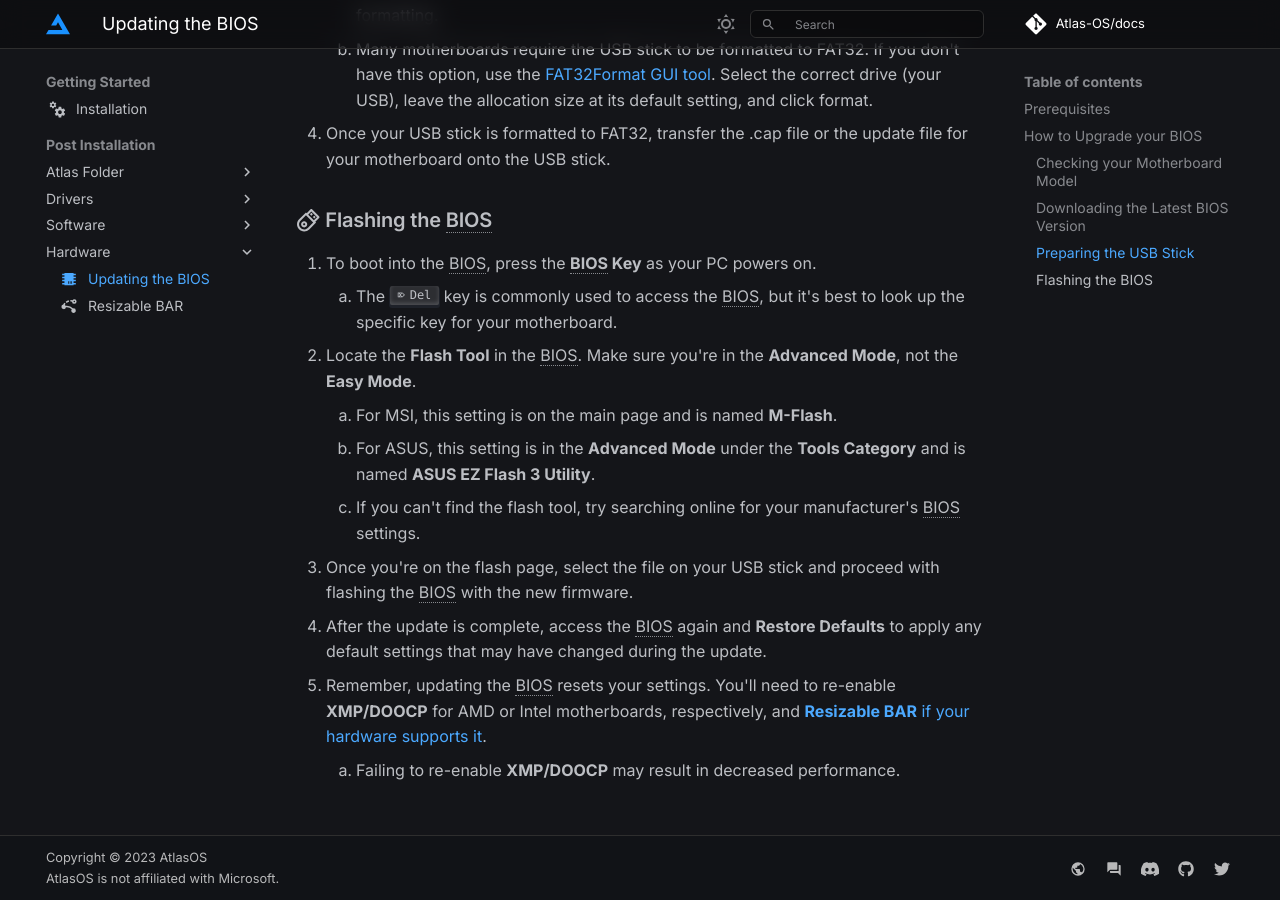
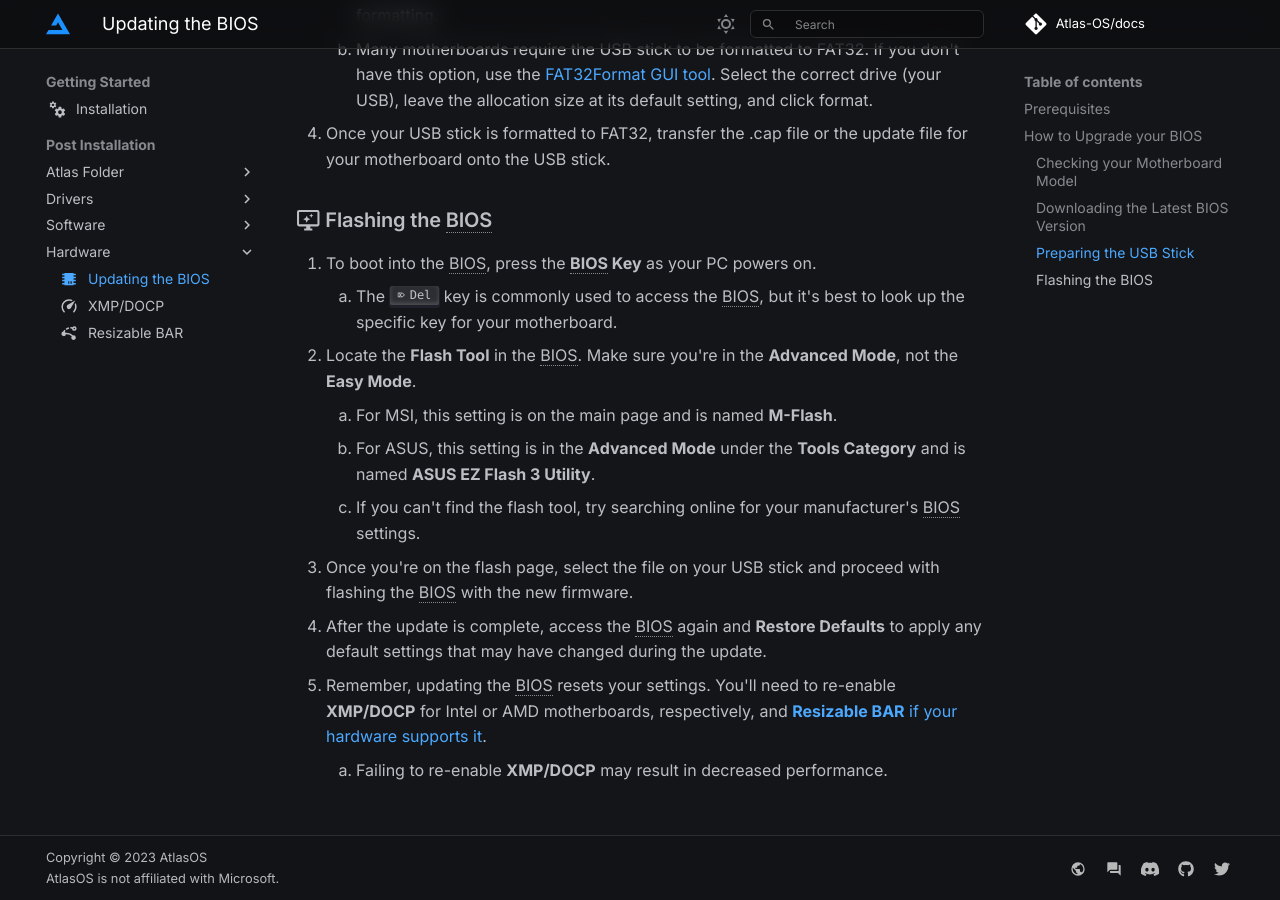
Before and after one commit to Atlas-OS/docs, an MkDocs documentation site: the page built from docs/getting-started/post-installation/hardware/updating-the-bios.md, in a window 1280 px wide and 900 px high, scrolled down 1883 px. Built offline with MkDocs 1.6.1 and Material for MkDocs 9.7.7, drawn with Linux system fonts in a browser that asks for light colours; some web fonts are replaced; comment, search, counter and statistics services are not loaded.

Commit message:
feat: :sparkles: DOCP/XMP page + fixes

```diff
--- a/docs/getting-started/post-installation/hardware/updating-the-bios.md
+++ b/docs/getting-started/post-installation/hardware/updating-the-bios.md
@@ -56,5 +56,5 @@ If you have an outdated BIOS version, you can even be missing settings such as [
     1. If you can't find the flash tool, try searching online for your manufacturer's BIOS settings.
 1. Once you're on the flash page, select the file on your USB stick and proceed with flashing the BIOS with the new firmware.
 1. After the update is complete, access the BIOS again and **Restore Defaults** to apply any default settings that may have changed during the update.
-1. Remember, updating the BIOS resets your settings. You'll need to re-enable **XMP/DOOCP** for AMD or Intel motherboards, respectively, and [**Resizable BAR** if your hardware supports it](./resizable-bar.md).
-    1. Failing to re-enable **XMP/DOOCP** may result in decreased performance.
+1. Remember, updating the BIOS resets your settings. You'll need to re-enable **XMP/DOCP** for Intel or AMD motherboards, respectively, and [**Resizable BAR** if your hardware supports it](./resizable-bar.md).
+    1. Failing to re-enable **XMP/DOCP** may result in decreased performance.
--- a/mkdocs.yml
+++ b/mkdocs.yml
@@ -48,6 +48,7 @@ nav:
         - Text Editors & IDEs: getting-started/post-installation/software/text-editors.md
       - Hardware:
         - Updating the BIOS: getting-started/post-installation/hardware/updating-the-bios.md
+        - XMP/DOCP: getting-started/post-installation/hardware/enabling-xmp-or-docp.md
         - Resizable BAR: getting-started/post-installation/hardware/resizable-bar.md
 
   - FAQ & Troubleshooting:
```
Also changed, not shown: other parts of docs/getting-started/post-installation/hardware/updating-the-bios.md (+1 -1 lines), docs/getting-started/post-installation/hardware/enabling-xmp-or-docp.md (added, +40 -0 lines), docs/getting-started/post-installation/hardware/resizable-bar.md (+7 -4 lines).
